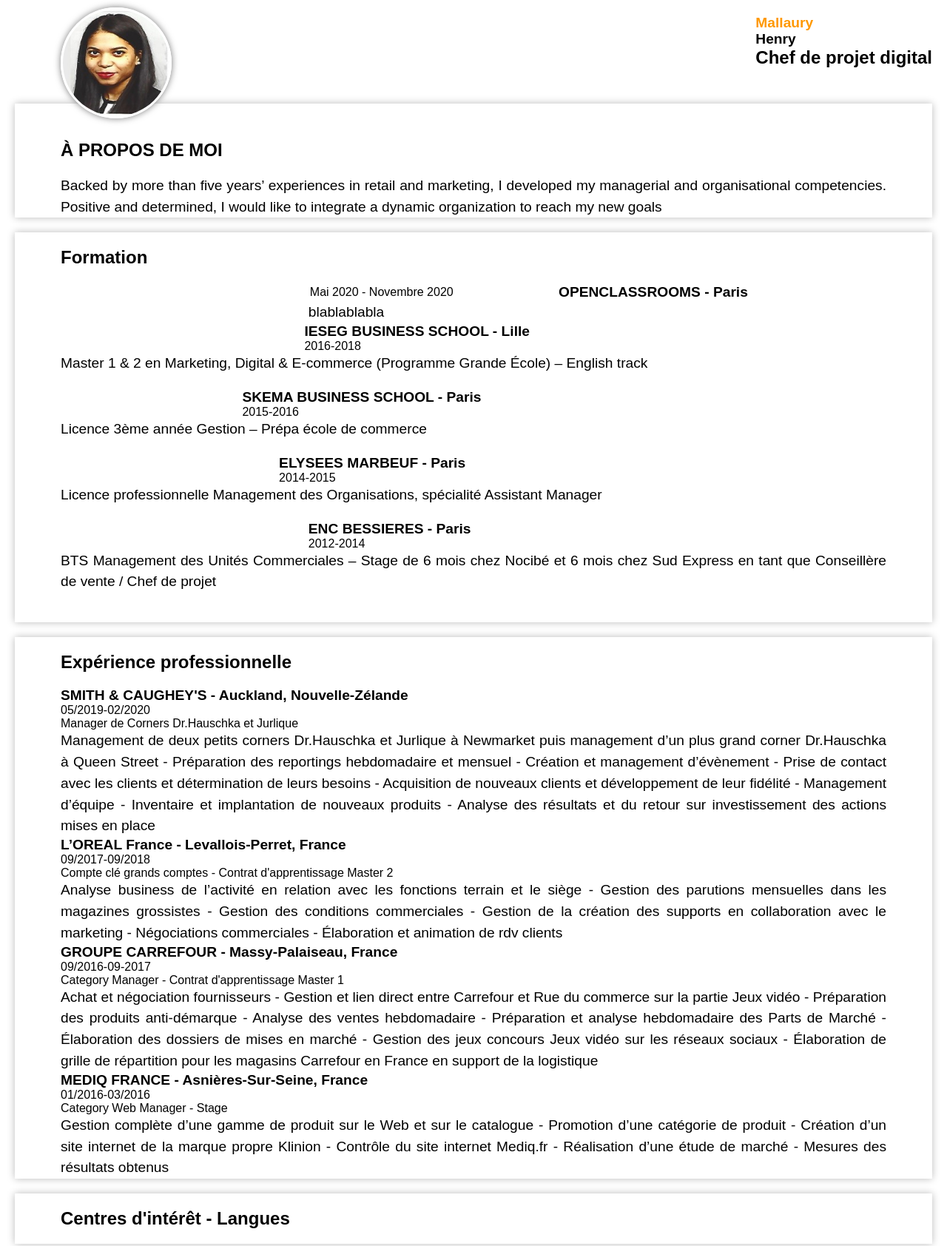
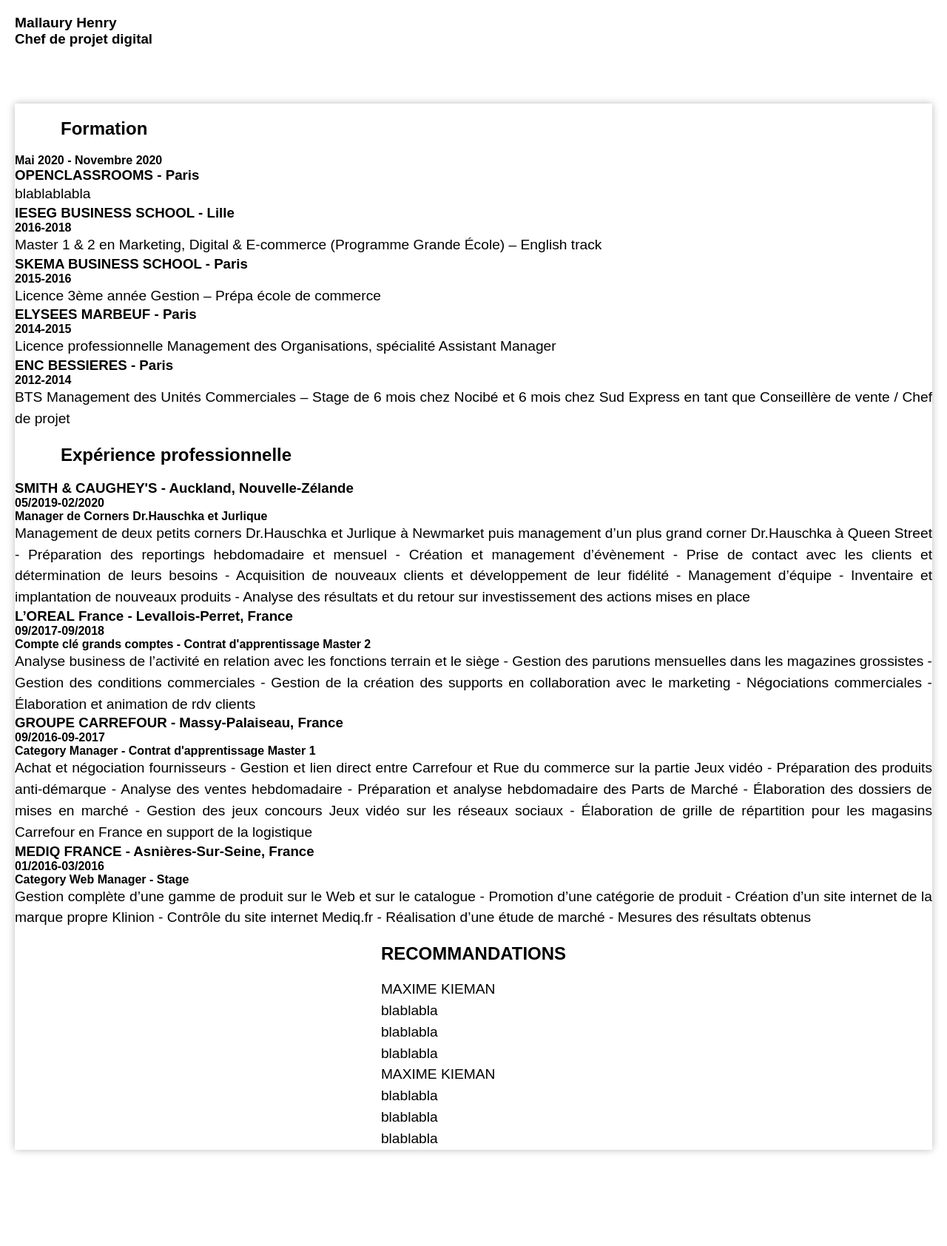
Before and after one commit to MallauryHenry/CV-Mallaury-Henry-Juin-2020, a plain HTML site: page index.html in a window 1280 px wide. Shown: the top 1684 px of the page at 74% size. After the commit the page ends 1574 px from the top, so only its background shows below. Drawn offline with Linux system fonts and the light colour scheme.

Commit message:
1ere version desktop

```diff
--- a/index.css
+++ b/index.css
@@ -30,26 +30,7 @@ header h1{
 	margin: auto;
 }
 .NT{
-	font-size: normal;
-}
-.prenom{
-	color: #FF9800;
-}
-.titre
-	font-size: x-small;
-}
-
-footer{
-	border-top: 2px solid #fff;
-}
-footer p{
-	width: 90%;
-	margin: 0 auto;
-	color: #fff;
-	text-align: center;
-}
-footer a{
-	color: #fff;
+	float: center;
 }
 
 /*SECTIONS*/
@@ -68,88 +49,3 @@ section h2{
 	margin: 20px 0;
 	width: 90%;
 }
-section > div{
-	width: 90%;
-}
-
-.NT{
-	float: right;
-}
-
-.photo{
-	float: left;
-}
-.photo img{
-	width: 150px;
-	height: 150px;
-	border:3px solid #fff;
-	box-shadow: 0px 0px 10px #777;
-	border-radius: 50%;
-	margin-top: -80%;
-}
-
-.A_propos{
-	border-bottom: 2px solid #ccc;
-}
-
-.Formation{
-	display: flex;
-	flex-flow: row wrap;
-	padding-bottom: 10px;
-	margin-bottom: 10px;
-}
-.Formation-info{
-	display: flex;
-	flex-flow: column wrap;
-	flex: 0 0 70%;
-	margin-left: auto;
-}
-.Formation h3{
-	font-size: 1.2em;
-	border-spacing: 5px;
-}
-.Formation h4{
-	font-size: 1em;
-	font-weight: normal;
-}
-
-}
-
-.Experience{
-	display: flex;
-	flex-flow: row wrap;
-	border-bottom: 1px solid #bbb;
-	padding-bottom: 10px;
-	margin-bottom: 10px;
-}
-.Experience-info{
-	display: flex;
-	flex-flow: column wrap;
-	flex: 0 0 70%;
-	margin-left: auto;
-}
-.Experience h3{
-	font-size: 1.2em;
-}
-.Experience h4{
-	font-size: 1em;
-	font-weight: normal;
-}
-
-.contact-info{
-	display: flex;
-	flex-flow: row wrap;
-	align-items: center;
-}
-.contact-inf p: first-child{
-	flex: 0 0 40%;
-}
-.contact-info p: last-child{
-	flex: 0 0 60%;
-}
-
-.recommandations{
-	display: flex;
-	flex-flow: row wrap;
-	align-items: center;
-}
--- a/index.html
+++ b/index.html
@@ -1,42 +1,31 @@
 <!DOCTYPE html>
 <html>
 	<head>
+		<title>CV de Mallaury Henry</title>
 		<meta charset="utf-8">
-		<meta name="viewport" content="width=device-width, initial-scale=1.0">
-		<link rel="stylesheet" type="text/css" href="index.css">
-
-		<title>CV Mallaury Henry</title>
+		<meta name="viewport" content="width=device-width, initial-scale=1">
+		<link rel="stylesheet"href="index.css">
 </head>
 
 <body>
-	<header><div class="NT">
-		<h1> <div class="prenom">Mallaury</div>Henry</h1>
-		<h2><div class="titre">Chef de projet digital</h2></div>
-	</header></div>
-
-<section>
-	<div class="photo">
-		<p><img src="Photo_Mallaury.png" alt="Ma photo de profil"></p>
-	</div>
-	<div class="A_PROPOS">
-		<h2>À PROPOS DE MOI</h2>
-		<p> Backed by more than five years’ experiences in retail and marketing, I developed my managerial and organisational competencies. Positive and determined, I would like to integrate a dynamic organization to reach my new goals</p>
-	</div>
-</section>
+	<header>
+		<div class="NT">
+		<h1>Mallaury Henry</h1>
+		<h3>Chef de projet digital</h3>
+		</div>
+	</header>
 
 <section>
 	<h2>Formation</h2>
-	<div class="Formation">
+	<article class="Formation">
 		<div class="Formation-info">
-			<table><tr>
-			<td><h4>Mai 2020 - Novembre 2020</h4></td>
-			<td><h3>OPENCLASSROOMS - Paris</h3></td>
-		</div></table></tr>
+			<h4>Mai 2020 - Novembre 2020</h4>
+			<h3>OPENCLASSROOMS - Paris</h3>
+		</div>
 		<div class="Formation-desc">
 			<p>blablablabla</p>
 		</div>
 	</div>
-	<div class="Formation">
 		<div class="Formation-info">
 			<h3>IESEG BUSINESS SCHOOL - Lille</h3>
 			<h4>2016-2018</h4>
@@ -44,17 +33,13 @@
 		<div class="Formation-desc">
 			<p>Master 1 & 2 en Marketing, Digital & E-commerce (Programme Grande École) – English track</p>
 		</div>
-	</div>
-	<div class="Formation">
 		<div class="Formation-info">
 			<h3>SKEMA BUSINESS SCHOOL - Paris</h3>
 			<h4>2015-2016</h4>
 		</div>
 		<div class="Formation-desc">
 			<p>Licence 3ème année Gestion – Prépa école de commerce</p>
-		</div>
 	</div>
-	<div class="Formation">
 		<div class="Formation-info">
 			<h3>ELYSEES MARBEUF - Paris</h3>
 			<h4>2014-2015</h4>
@@ -62,8 +47,6 @@
 		<div class="Formation-desc">
 			<p>Licence professionnelle Management des Organisations, spécialité Assistant Manager</p>
 		</div>
-	</div>
-	<div class="Formation">
 		<div class="Formation-info">
 			<h3>ENC BESSIERES - Paris</h3>
 			<h4>2012-2014</h4>
@@ -71,12 +54,9 @@
 		<div class="Formation-desc">
 			<p>BTS Management des Unités Commerciales – Stage de 6 mois chez Nocibé et 6 mois chez Sud Express en tant que Conseillère de vente / Chef de projet</p>
 		</div>
-	</div>
-</section>
-
-<section>
+	</article>
 	<h2>Expérience professionnelle</h2>
-	<div class="Experience">
+	<article class="Experience">
 		<div class="Experience-info">
 			<h3>SMITH & CAUGHEY'S - Auckland, Nouvelle-Zélande</h3>
 			<h4>05/2019-02/2020</h4>
@@ -85,8 +65,6 @@
 		<div class="Experience-desc">
 			<p>Management de deux petits corners Dr.Hauschka et Jurlique à Newmarket puis management d’un plus grand corner Dr.Hauschka à Queen Street - Préparation des reportings hebdomadaire et mensuel - Création et management d’évènement - Prise de contact avec les clients et détermination de leurs besoins - Acquisition de nouveaux clients et développement de leur fidélité - Management d’équipe - Inventaire et implantation de nouveaux produits - Analyse des résultats et du retour sur investissement des actions mises en place</p>
 		</div>
-	</div>
-	<div class="Experience">
 		<div class="Experience-info">
 			<h3>L’OREAL France - Levallois-Perret, France</h3>
 			<h4>09/2017-09/2018</h4>
@@ -95,8 +73,6 @@
 		<div class="Experience-desc">
 			<p>Analyse business de l’activité en relation avec les fonctions terrain et le siège - Gestion des parutions mensuelles dans les magazines grossistes - Gestion des conditions commerciales - Gestion de la création des supports en collaboration avec le marketing - Négociations commerciales - Élaboration et animation de rdv clients</p>
 		</div>
-	</div>
-	<div class="Experience">
 		<div class="Experience-info">
 			<h3>GROUPE CARREFOUR - Massy-Palaiseau, France</h3>
 			<h4>09/2016-09-2017</h4>
@@ -105,8 +81,6 @@
 		<div class="Experience-desc">
 			<p>Achat et négociation fournisseurs - Gestion et lien direct entre Carrefour et Rue du commerce sur la partie Jeux vidéo - Préparation des produits anti-démarque - Analyse des ventes hebdomadaire - Préparation et analyse hebdomadaire des Parts de Marché - Élaboration des dossiers de mises en marché - Gestion des jeux concours Jeux vidéo sur les réseaux sociaux - Élaboration de grille de répartition pour les magasins Carrefour en France en support de la logistique</p>
 		</div>
-	</div>
-	<div class="Experience">
 		<div class="Expérience-info">
 			<h3>MEDIQ FRANCE - Asnières-Sur-Seine, France</h3>
 			<h4>01/2016-03/2016</h4>
@@ -114,42 +88,10 @@
 		</div>
 		<div class="Experience-desc">
 			<p>Gestion complète d’une gamme de produit sur le Web et sur le catalogue - Promotion d’une catégorie de produit - Création d’un site internet de la marque propre Klinion - Contrôle du site internet Mediq.fr - Réalisation d’une étude de marché - Mesures des résultats obtenus</p>
-</section>
+		</div>
+	</article>
 
-<section>
-	<h2>Centres d'intérêt - Langues</h2>
-
-</section>
-
-<section>
-	<div class="contact">
-		<h2>CONTACT</h2>
-		<div class="contact-info">
-			<p>Adresse</br>
-			79 rue du Bournard,</br>
-			92700 COLOMBES</p>
-		</div>
-		<div class="contact-info">
-			<p>Téléphone</br>
-			07 50 18 02 03</p>
-		</div>
-		<div class="contact-info">
-			<p>Email</br>
-			mallaury.henry@gmail.com</p>
-		</div>
-		<div class="contact-info">
-			<p>Site web</br>
-			www.mallauryhenry.com</p>
-		</div>
-		<div class="contact-info">
-			<p>Skype</br>
-			@malllaury_henry</p>
-		</div>
-	</div>
-</section>
-
-<section>
-	<div class="recommandations">
+	<article class="recommandations">
 		<h2>RECOMMANDATIONS</h2>
 		<p>MAXIME KIEMAN</br>
 		blablabla</br>
@@ -159,6 +101,8 @@
 		blablabla</br>
 		blablabla</br>
 		blablabla</br></p>
+	</div>
+	</article>
 </section>
 
 </body>
```
